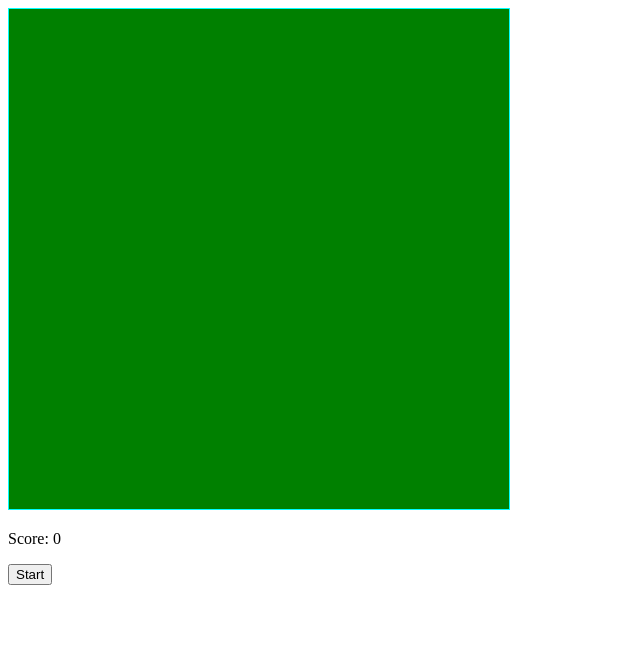
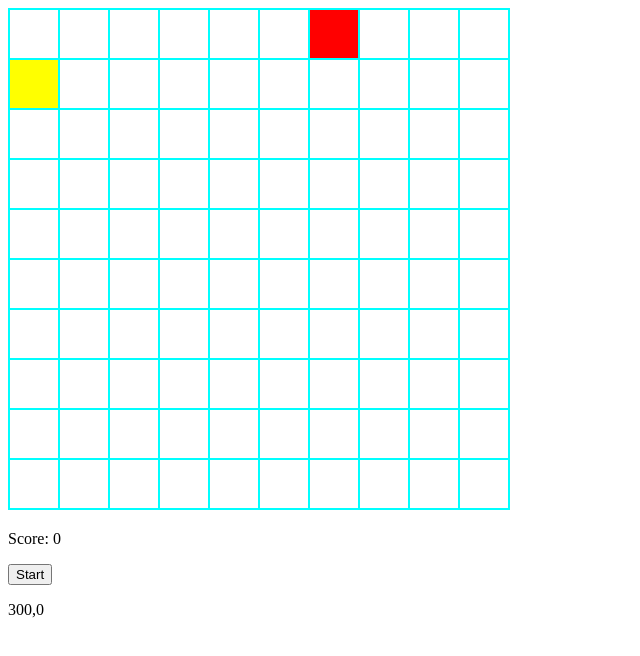
Before and after one commit to RyanC3194/Snake_js, a plain HTML site: page index.html in a window 1280 px wide. Both pictures are taken after a click on the button "Start". Shown: the whole page, without its empty margins (0-640 px from the left). Drawn offline with Linux system fonts and the light colour scheme.

Commit message:
Make Score and start button functional

```diff
--- a/index.html
+++ b/index.html
@@ -7,9 +7,9 @@
 <body>
 <canvas id="myCanvas" width="500" height="500" style="border:1px solid aqua"></canvas>
 
-<p id = "score">empty</p>
-<button id = "start" >Start</button>
-
+<p id = "score"></p>
+<button onclick="start()" >Start</button>
+<p id = "d">13</p>
 <script src="snake.js"></script>
 
 
--- a/snake.js
+++ b/snake.js
@@ -1,6 +1,6 @@
 "use strict"
-
-document.getElementById("score").innerHTML = "Score: 0"
+let score = 0
+document.getElementById("score").innerHTML = "Score: " + score
 
 
 let canvas = document.getElementById("myCanvas");
@@ -8,24 +8,49 @@ let ctx = canvas.getContext("2d");
 drawCoord()
 
 let head_coord =  randomCoord() //[x,y]
-let bodies = [head_coord.slice()]; // [coord1, coord2, coord3, ...]
+let bodies = [head_coord.slice()]; // [coord1, coord2, coord3, ...] //[x1,y1,x2,y2...]
 
 
 fillBox() // set the first tile
-let input = moveDown; //one of the 4 function: moveDown, moveUP, moveRight, moveLeft
+let input = moveRight; //one of the 4 function: moveDown, moveUP, moveRight, moveLeft
 let clear = false;
 
 let food_coord = [-1, -1]
+
+let inGame = false
+
 
 document.addEventListener('keydown', keyDownEvent);
 
 
 
-setFood()
 
-//start the game
-oneStep();
 
+
+
+function start() {
+    reset()
+    setFood()
+    if (!inGame) {
+        move()
+    }
+    inGame = true
+
+}
+
+function reset() {
+    score = 0
+    document.getElementById("score").innerHTML = "Score: " + score
+    ctx.fillStyle = 'white'
+    ctx.fillRect(0, 0, 500, 500)
+    drawCoord()
+    head_coord =  [0,0]
+    input = moveRight
+    bodies = [head_coord.slice()]
+    clear = true
+    fillBox()
+
+}
 
 function keyDownEvent(e) {
     switch (e.code) {
@@ -62,13 +87,17 @@ function checkCondition(){
 function move() {
     input()
     bodies.push(head_coord.slice())
+
     if (!checkCondition()) {
+        inGame = false
         gameEnd()
         return
     }
 
     fillBox()
     if (head_coord[0] === food_coord[0] && head_coord[1] === food_coord[1]) {
+        score += 1
+        document.getElementById("score").innerHTML = "Score: " + score
         setFood()
         clear = false
     }
@@ -83,6 +112,7 @@ function oneStep() {
     else {
         clear = true
     }
+    document.getElementById("d").innerHTML = bodies
     setTimeout(move, 500)
 }
 
```
Also changed, not shown: 1 other file.
